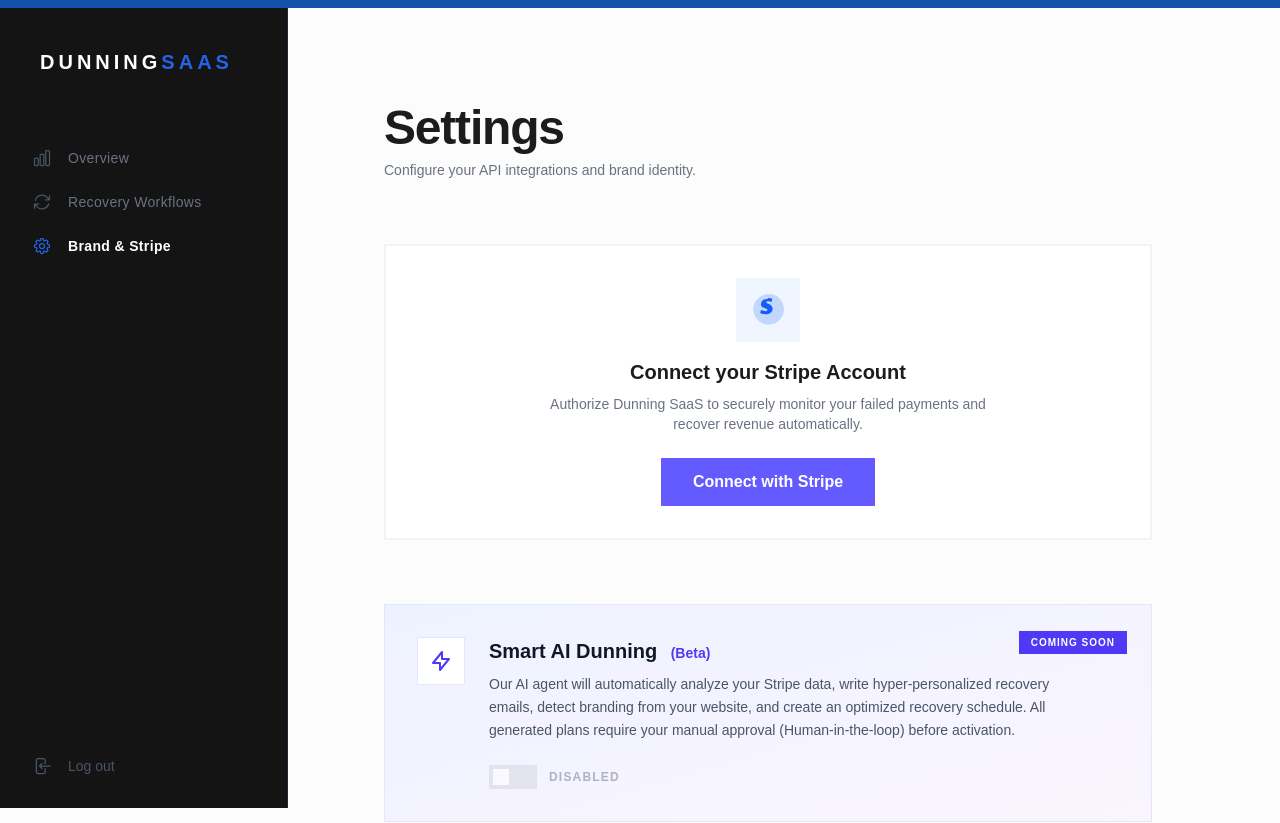
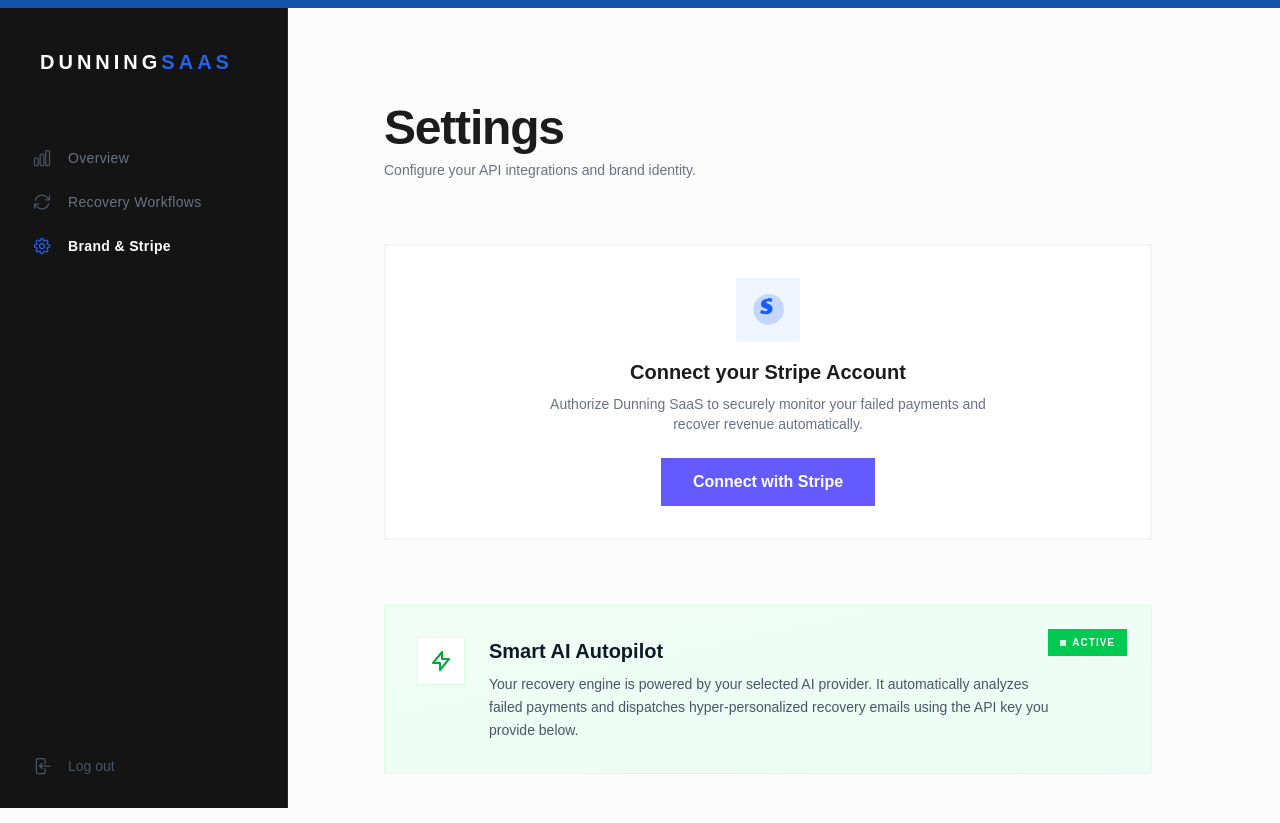
Before and after one commit to Red3262/dunning-saas, a Next.js app in the folder Desktop/dunning-saas/: page /dashboard/settings in a window 1280 px wide. Shown: the top 823 px of the page. Built offline with nearby package versions, Linux system fonts and the light colour scheme; no server answers; a web font is replaced by a local one.

Commit message:
Update AI UI manual

```diff
--- a/Desktop/dunning-saas/app/dashboard/settings/page.tsx
+++ b/Desktop/dunning-saas/app/dashboard/settings/page.tsx
@@ -125,28 +125,23 @@
         </Link>
       </div>
 
-      {/* AI Coming Soon Card */}
-      <div className="mb-16 p-8 bg-gradient-to-br from-indigo-50 to-purple-50 border border-indigo-100 rounded-3xl relative overflow-hidden">
+      {/* AI Active Card */}
+      <div className="mb-16 p-8 bg-gradient-to-br from-green-50 to-emerald-50 border border-green-100 rounded-3xl relative overflow-hidden">
         <div className="absolute top-6 right-6">
-          <span className="bg-indigo-600 text-white text-[10px] font-black uppercase tracking-widest px-3 py-1.5 rounded-full">
-            Coming Soon
+          <span className="bg-green-500 text-white text-[10px] font-black uppercase tracking-widest px-3 py-1.5 rounded-full shadow-sm flex items-center gap-1.5">
+            <span className="w-1.5 h-1.5 bg-white rounded-full animate-pulse"></span>
+            Active
           </span>
         </div>
         <div className="flex items-start gap-6">
-          <div className="w-12 h-12 bg-white rounded-2xl shadow-sm border border-indigo-100 flex items-center justify-center flex-shrink-0">
-            <svg className="w-6 h-6 text-indigo-600" fill="none" stroke="currentColor" viewBox="0 0 24 24"><path strokeLinecap="round" strokeLinejoin="round" strokeWidth="2" d="M13 10V3L4 14h7v7l9-11h-7z" /></svg>
+          <div className="w-12 h-12 bg-white rounded-2xl shadow-sm border border-green-100 flex items-center justify-center flex-shrink-0">
+            <svg className="w-6 h-6 text-green-600" fill="none" stroke="currentColor" viewBox="0 0 24 24"><path strokeLinecap="round" strokeLinejoin="round" strokeWidth="2" d="M13 10V3L4 14h7v7l9-11h-7z" /></svg>
           </div>
           <div>
-            <h3 className="text-xl font-black text-gray-900 mb-2">Smart AI Dunning <span className="text-sm font-bold text-indigo-600 ml-2">(Beta)</span></h3>
-            <p className="text-sm text-gray-600 font-medium leading-relaxed max-w-xl mb-6">
-              Our AI agent will automatically analyze your Stripe data, write hyper-personalized recovery emails, detect branding from your website, and create an optimized recovery schedule. All generated plans require your manual approval (Human-in-the-loop) before activation.
+            <h3 className="text-xl font-black text-gray-900 mb-2">Smart AI Autopilot</h3>
+            <p className="text-sm text-gray-600 font-medium leading-relaxed max-w-xl mb-0">
+              Your recovery engine is powered by your selected AI provider. It automatically analyzes failed payments and dispatches hyper-personalized recovery emails using the API key you provide below.
             </p>
-            <div className="flex items-center gap-3 opacity-50">
-              <div className="w-12 h-6 bg-gray-300 rounded-full relative cursor-not-allowed">
-                <div className="w-4 h-4 bg-white rounded-full absolute top-1 left-1"></div>
-              </div>
-              <span className="text-xs font-bold uppercase tracking-widest text-gray-500">Disabled</span>
-            </div>
           </div>
         </div>
       </div>
```
